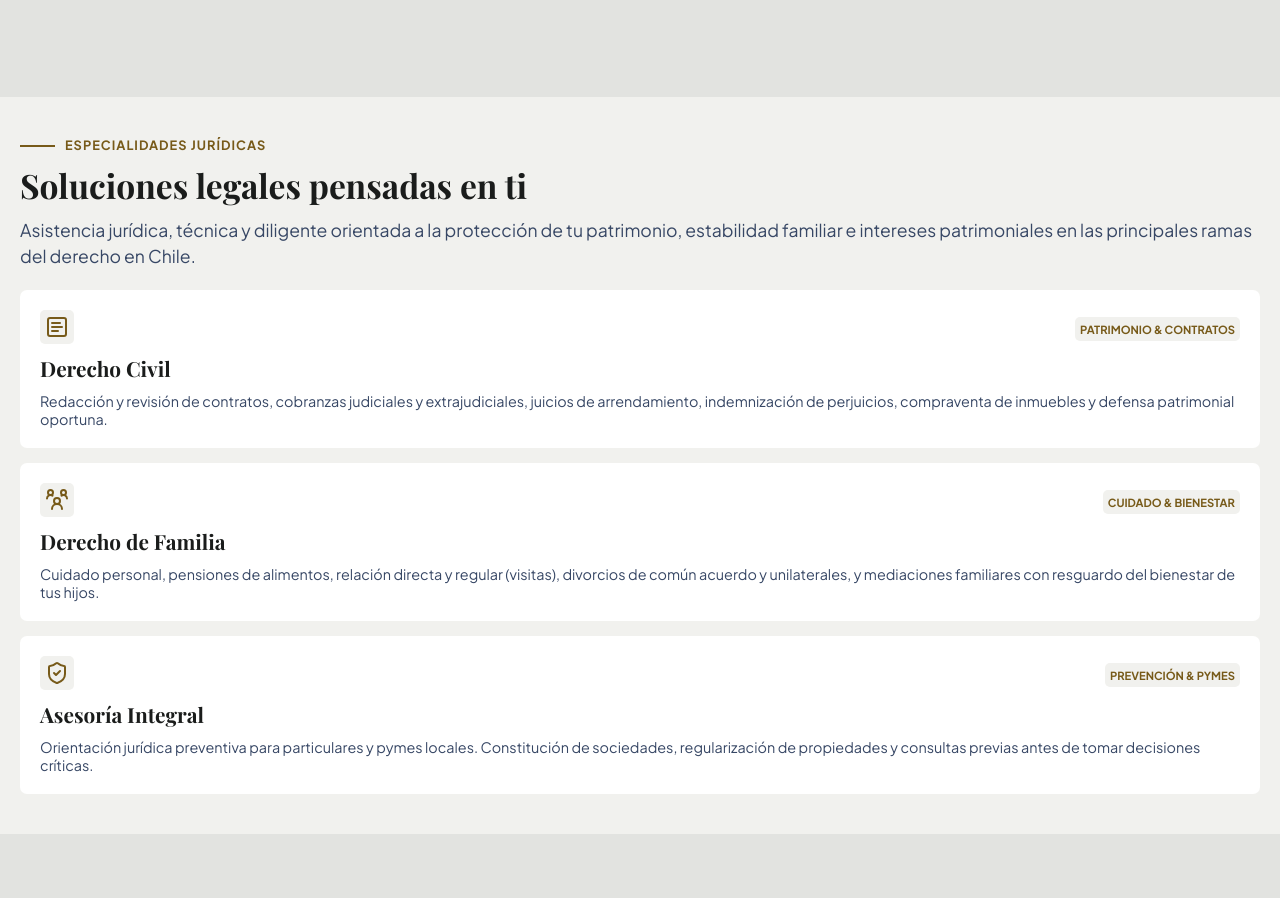
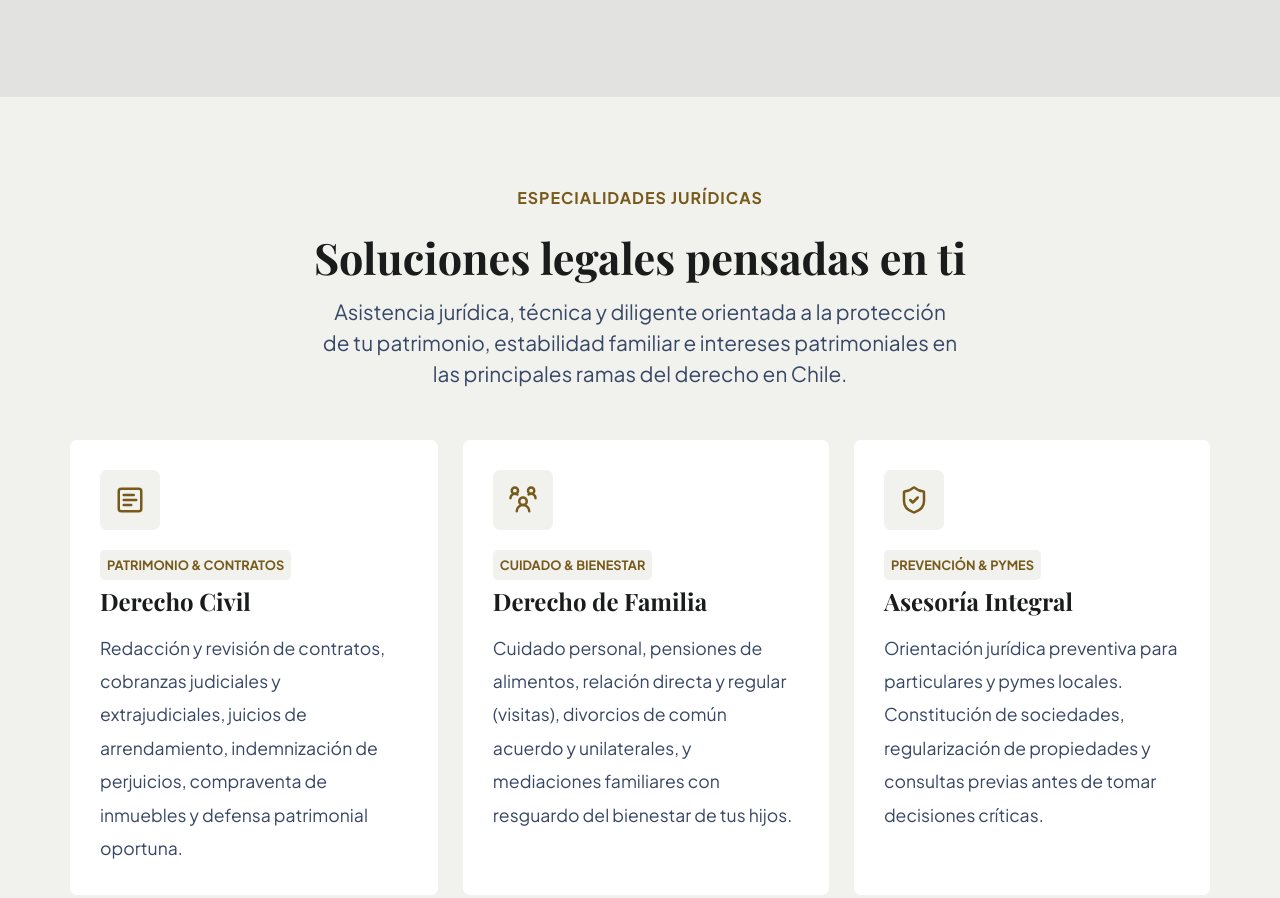
Before and after one commit to PauletteM06/demo-estudio-juridico, a website built with Vite: page index.html in a window 1280 px wide. Shown: the part 1853-2751 px from the top of the page. Built offline with nearby package versions, Linux system fonts and the light colour scheme; a web font is replaced by a local one.

Commit message:
Termina estilos para la sección Especialidades

```diff
--- a/sass/layout/_especialidades.scss
+++ b/sass/layout/_especialidades.scss
@@ -3,6 +3,10 @@
 .section-especialidades{
     background-color: v.$bg-body-section;
     padding: 20px;
+
+    @media(min-width:1024px){
+        padding: 70px;
+    }
 
     &-text{
         font-weight: bold;
@@ -21,11 +25,27 @@
             background-color: v.$bg-btns;
             vertical-align: middle;
             margin-right: 10px;
+
+            @media(min-width: 1024px){
+                display: none;
+            }
+        }
+
+        @media(min-width: 1024px){
+            font-size: 1rem;
+            text-align: center;
+            letter-spacing: 1px;
         }
     }
 
     h2{
         font-size: 2.1rem;
+
+        @media(min-width: 1024px){
+            font-size: 2.7rem;
+            text-align: center;
+            margin-top: 20px;
+        }
     }
 
     &-description{
@@ -33,6 +53,15 @@
         line-height: 1.5;
         font-size: 1.1rem;
         margin-bottom: 20px;
+
+        @media(min-width: 1024px){
+            font-size: 1.3rem;
+            margin-top: 15px;
+            text-align: center;
+            margin-bottom: 40px;
+            margin:10px 250px;
+            margin-bottom: 50px;
+        }
     }
 
     .container-article{
@@ -46,11 +75,17 @@
             padding: 20px;
             background-color: v.$neutral;
 
-            & div:first-child{
+            & > div:first-child{
                 display: flex;
                 justify-content: space-between;
                 align-items: center;
                 margin-bottom: 5px;
+
+                @media(min-width:1024px){
+                    flex-direction: column;
+                    align-items: start;
+                    gap: 20px;
+                }
 
                 p{
                     text-transform: uppercase;
@@ -60,6 +95,21 @@
                     background-color: v.$bg-body-section;
                     padding: 5px;
                     border-radius: 5px;
+
+                    @media(min-width: 1024px){
+                        font-size: .8rem;
+                        padding: 7px;
+                    }
+                }
+
+            }
+            @media(min-width: 1024px){
+                padding: 30px;
+
+                &:hover{
+                    .article-img{
+                        background-color: v.$hover-icons;
+                    }
                 }
             }
         }
@@ -68,15 +118,43 @@
             background-color: v.$bg-body-section;
             padding: 5px;
             border-radius: 5px;
+
+            @media(min-width: 1024px){
+                display: flex;
+                justify-content: center;
+                align-items: center;
+                width: 60px;
+                height: 60px;
+                border-radius: 7px;
+
+                img{
+                    width: 30px;
+                }
+            }
         }
 
         h3{
             font-size: 1.3rem;
+
+            @media(min-width: 1024px){
+                font-size: 1.5rem;
+            }
         }
 
         .article-description{
             font-size: .9rem;
             margin-top: 10px;
+
+            @media(min-width: 1024px){
+                font-size: 1.1rem;
+                margin-top: 15px;
+                line-height: 1.9;
+            }
+        }
+
+        @media(min-width: 1024px){
+            flex-direction: row;
+            gap: 25px;
         }
 
 
```
Also changed, not shown: index.html (+1 -0 lines).
